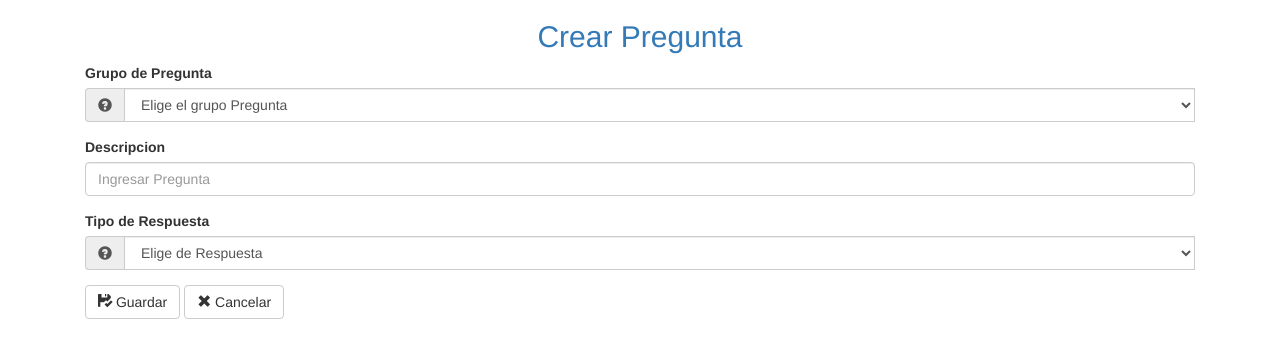
After one commit to SenaProject/finallySenaProject, a PHP site: page /Views/frm_crear_preguntas.php in a window 1280 px wide. The commit adds this page. Shown: the top 358 px of the page. Run offline with PHP 8.4, Linux system fonts and the light colour scheme.

Commit message:
Cambios realizados a 28082018.3

```diff
--- /dev/null
+++ b/Views/frm_crear_preguntas.php
@@ -0,0 +1,59 @@
+<!DOCTYPE html>
+<html>
+    <head>
+        <meta charset="utf-8">
+        <title>Crear Preguntas</title>
+        <link rel="stylesheet" href="https://maxcdn.bootstrapcdn.com/bootstrap/3.3.5/css/bootstrap.min.css" media="screen" title="no title" charset="utf-8">
+    </head>
+    <body>
+        <?php
+        // require_once "../models/User.php";
+        ?>
+        <div class="container">
+            <div class="col-lg-12">
+                <h2 class="text-center text-primary">Crear Pregunta</h2>
+                <form action="<?php
+                // echo User::baseurl()
+                ?>app/save.php" method="POST">
+                    <label for="Grupo Pregunta">Grupo de Pregunta</label>
+                    <div class="form-group input-group">
+                        <span class="input-group-addon"><i class="glyphicon glyphicon-question-sign"></i></span>
+                        <div class="form-group">
+                            <select type="text" name="Grupo Pregunta" class="form-control" required >
+                                <option selected value="0">Elige el grupo Pregunta</option>
+                                <option value="1">1</option>
+                                <option value="2">2</option>
+                                <option value="3">3</option>
+                                <option value="4">4</option>
+                                <option value="5">5</option>
+                                <option value="6">6</option>
+                                <option value="7">7</option>
+                            </select>
+                        </div>
+                    </div>
+                    <div class="form-group">
+                        <label for="text">Descripcion</label>
+                        <input type="text" name="Descripcion" value="" class="form-control" id="Descripcion" placeholder="Ingresar Pregunta" required="">
+                    </div>
+                    <label for="">Tipo de Respuesta</label>
+                    <div class="form-group input-group">
+                        <span class="input-group-addon"><i class="glyphicon glyphicon-question-sign"></i></span>
+                        <div class="form-group">
+                            <select type="text" name="" class="form-control" required >
+                                <option selected value="0">Elige de Respuesta</option>
+                                <option value="Opcion Multiple">De 1 a 5</option>
+                                <option value="Lista desplegable">SI/NO</option>
+                            </select>
+                        </div>
+                    </div>
+                    <button type="submit" name="submit" class="btn btn-default" value="Save user">
+                        <span class="glyphicon glyphicon-floppy-saved"></span> Guardar
+                    </button>
+                    <button type="reset" name="Reset" class="btn btn-default" value="reset">
+                        <span class="glyphicon glyphicon-remove"></span> Cancelar
+                    </button>
+                </form>
+            </div>
+        </div>
+    </body>
+</html>
```
Also changed, not shown: Models/leer.php (+17 -0 lines), Views/frm_principal_adm.php (+23 -4 lines).
